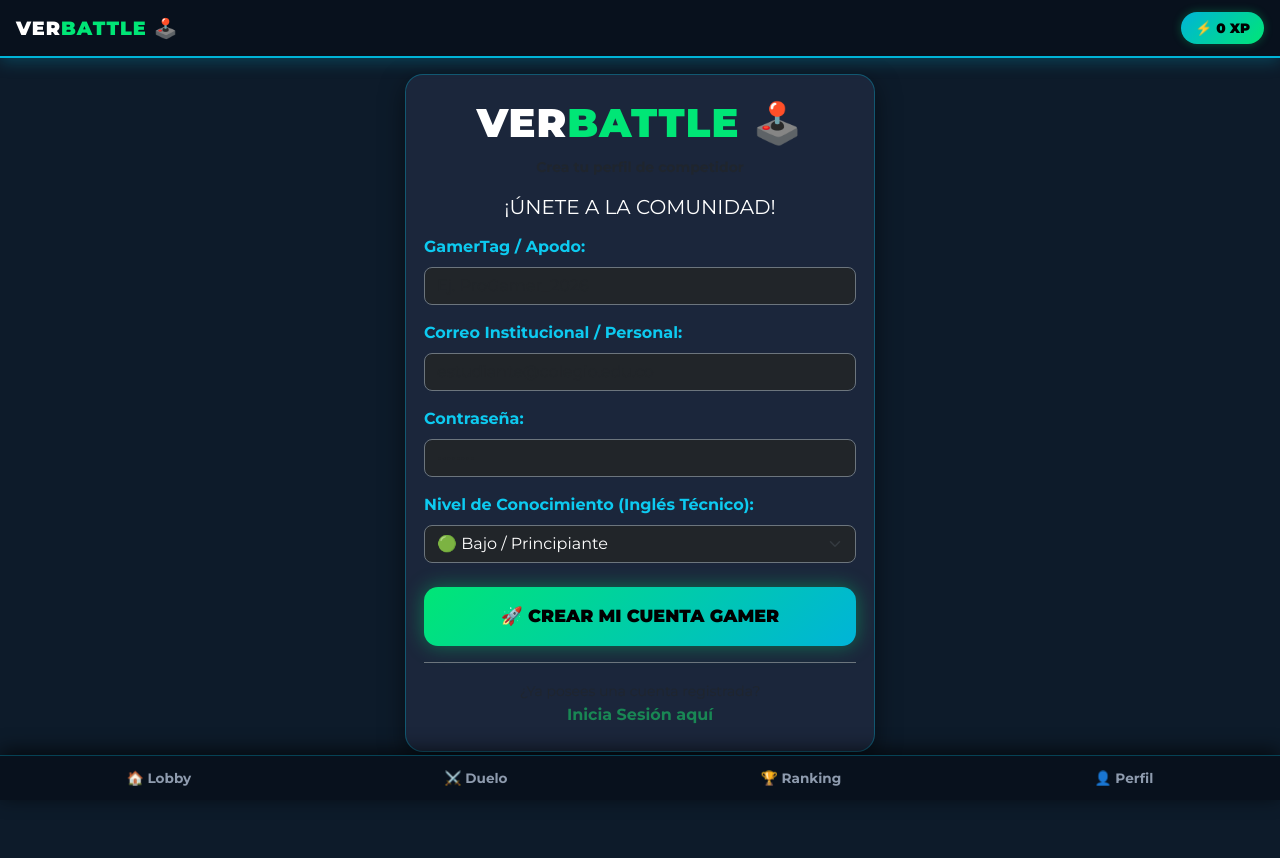
After one commit to szsmxteo/Verbattle-Proyecto-Productivo, a Django app: page /registro/ in a window 1280 px wide. The commit adds this page. Run offline with Django 5.2, Linux system fonts and the light colour scheme; data comes from the database, SQL or seed files in the repository; both versions use the stored data as it was after the commit.

Commit message:
Feat: Rediseño UI/UX e-Sports, temporizador de duelo y estilos globales

```diff
--- a/static/css/verbattle-theme.css
+++ b/static/css/verbattle-theme.css
@@ -1,14 +1,18 @@
 /* ==========================================================================
    VERBATTLE — ESTILOS OFICIALES E-SPORTS (MOBILE-FIRST)
    ========================================================================== */
+
+/* 1. Importación de la tipografía oficial */
+@import url('https://fonts.googleapis.com/css2?family=Montserrat:wght@400;600;700;800;900&display=swap');
 
 :root {
     --bg-dark: #0d1b2a;
     --bg-card: #1b263b;
     --accent-green: #00e676;
     --accent-blue: #00b4d8;
+    --danger-red: #ff1744; /* Color para respuestas incorrectas */
     --text-light: #f8f9fa;
-    --font-main: system-ui, -apple-system, "Segoe UI", Roboto, sans-serif;
+    --font-main: 'Montserrat', system-ui, -apple-system, sans-serif; /* Fuente oficial */
 }
 
 body.body-verbattle {
@@ -17,7 +21,7 @@ body.body-verbattle {
     font-family: var(--font-main) !important;
     min-height: 100vh;
     margin: 0;
-    padding-bottom: 90px;
+    padding-bottom: 90px; /* Espacio para el bottom nav */
 }
 
 /* Reset Global de Enlaces */
@@ -25,7 +29,31 @@ a, a:visited, a:hover, a:active {
     text-decoration: none !important;
 }
 
-/* Navbar Superior */
+/* Contenedor Principal Mobile-First (Máx 500px centrado) */
+.vb-container {
+    width: 100%;
+    max-width: 500px;
+    margin: 0 auto;
+    padding: 0 15px;
+    box-sizing: border-box;
+}
+
+/* =========================================
+   TEXTOS NEÓN
+   ========================================= */
+.text-neon-green {
+    color: var(--accent-green) !important;
+    text-shadow: 0 0 8px rgba(0, 230, 118, 0.4);
+}
+
+.text-neon-cyan {
+    color: var(--accent-blue) !important;
+    text-shadow: 0 0 8px rgba(0, 180, 216, 0.4);
+}
+
+/* =========================================
+   NAVBAR SUPERIOR
+   ========================================= */
 .navbar-verbattle {
     background-color: #08111d;
     border-bottom: 2px solid var(--accent-blue);
--- a/templates/base.html
+++ b/templates/base.html
@@ -4,15 +4,22 @@
 <head>
     <meta charset="UTF-8">
     <meta name="viewport" content="width=device-width, initial-scale=1.0, maximum-scale=1.0, user-scalable=no">
-    <title>{% block title %}Verbattle App{% endblock %}</title>
+    <meta name="description" content="Verbatle - Plataforma de desafíos lingüísticos 1vs1 en tiempo real. e-Sports educativos.">
+    <title>{% block title %}Verbatle App{% endblock %}</title>
 
-    <!-- Estilos Oficiales Verbattle (Local v4) -->
+    <!-- Estilos Oficiales Verbatle (Local v4) -->
     <link rel="stylesheet" href="{% static 'css/verbattle-theme.css' %}?v=4">
+
+    <!-- Bootstrap 5 CSS (Para grillas, flexbox y utilidades) -->
+    <link href="https://cdn.jsdelivr.net/npm/bootstrap@5.3.0/dist/css/bootstrap.min.css" rel="stylesheet">
+
+    <!-- Bloque para CSS específico de cada pantalla -->
+    {% block extra_css %}{% endblock %}
 </head>
 <body class="body-verbattle">
 
-    <!-- Navbar Superior -->
-    <nav class="navbar-verbattle">
+    <!-- Navbar Superior (XP y Logo) -->
+    <nav class="navbar-verbattle" style="position: sticky; top: 0; z-index: 1000;">
         <a class="brand-text" href="{% url 'home' %}">
             VER<span>BATTLE</span> 🕹️
         </a>
@@ -21,28 +28,30 @@
         </span>
     </nav>
 
-    <!-- Contenedor Principal Ajustado a Celular -->
-    <main class="container my-3" style="max-width: 500px;">
+    <!-- Contenedor Principal Mobile-First (Máx 500px) -->
+    <main class="vb-container my-3">
         {% block content %}
         {% endblock %}
     </main>
 
     <!-- Barra de Navegación Inferior Flotante -->
     <nav class="bottom-nav-fixed">
-        <a href="{% url 'home' %}" class="nav-link-mobile active">
+        <!-- Validamos la URL actual para pintar la pestaña activa -->
+        <a href="{% url 'home' %}" class="nav-link-mobile {% if request.resolver_match.url_name == 'home' %}active{% endif %}">
             <span>🏠 Lobby</span>
         </a>
-        <a href="{% url 'sala_duelo_directa' %}" class="nav-link-mobile">
+        <a href="{% url 'sala_duelo_directa' %}" class="nav-link-mobile {% if request.resolver_match.url_name == 'sala_duelo_directa' %}active{% endif %}">
             <span>⚔️ Duelo</span>
         </a>
-        <a href="{% url 'ranking' %}" class="nav-link-mobile">
+        <a href="{% url 'ranking' %}" class="nav-link-mobile {% if request.resolver_match.url_name == 'ranking' %}active{% endif %}">
             <span>🏆 Ranking</span>
         </a>
-        <a href="/admin/" class="nav-link-mobile">
+        <a href="{% url 'login' %}" class="nav-link-mobile {% if request.resolver_match.url_name == 'login' %}active{% endif %}">
             <span>👤 Perfil</span>
         </a>
     </nav>
 
+    <!-- Bloque para scripts específicos de cada plantilla -->
     {% block extra_js %}{% endblock %}
 </body>
 </html>
--- a/templates/home.html
+++ b/templates/home.html
@@ -32,9 +32,9 @@
     </div>
 </div>
 
-<!-- Botón Arcade Principal "Buscar Duelo" -->
+<!-- Botón Arcade Principal "Buscar Duelo" (Conectado a Matchmaking) -->
 <div class="mb-4">
-    <a href="{% url 'sala_duelo_directa' %}" class="btn-verbattle-arcade">
+    <a href="{% url 'matchmaking' %}" class="btn-verbattle-arcade">
         <span>⚔️</span>
         <span>¡BUSCAR DUELO 1VS1!</span>
     </a>
@@ -63,7 +63,7 @@
         <div class="text-center py-4 text-muted">
             <div class="fs-1 mb-2">🎮</div>
             <p class="mb-1 fw-semibold text-light">No hay salas esperando oponente</p>
-            <small class="text-secondary">¡Haz clic arriba en el botón verde para entrar a la Arena de Duelo!</small>
+            <small class="text-secondary">¡Haz clic arriba en el botón verde para buscar una partida!</small>
         </div>
     {% endif %}
 </div>
--- /dev/null
+++ b/templates/registro.html
@@ -0,0 +1,55 @@
+{% extends 'base.html' %}
+{% load static %}
+
+{% block title %}Verbattle — Registro Gamer{% endblock %}
+
+{% block content %}
+<div class="vb-card text-center py-4">
+    <div class="mb-3">
+        <h2 class="brand-text fs-1">VER<span>BATTLE</span> 🕹️</h2>
+        <small class="text-muted fw-bold">Crea tu perfil de competidor</small>
+    </div>
+
+    <h5 class="text-white fw-extrabold mb-3">¡ÚNETE A LA COMUNIDAD!</h5>
+
+    <form action="{% url 'home' %}" method="POST" class="text-start">
+        {% csrf_token %}
+        <!-- GamerTag / Usuario -->
+        <div class="mb-3">
+            <label class="form-label text-info fw-bold">GamerTag / Apodo:</label>
+            <input type="text" name="gamer_tag" class="form-control bg-dark text-white border-secondary rounded-3" placeholder="Ej. ProGamer_2026" required>
+        </div>
+
+        <!-- Correo Electrónico -->
+        <div class="mb-3">
+            <label class="form-label text-info fw-bold">Correo Institucional / Personal:</label>
+            <input type="email" name="email" class="form-control bg-dark text-white border-secondary rounded-3" placeholder="estudiante@colegio.edu.co" required>
+        </div>
+
+        <!-- Contraseña -->
+        <div class="mb-3">
+            <label class="form-label text-info fw-bold">Contraseña:</label>
+            <input type="password" name="password" class="form-control bg-dark text-white border-secondary rounded-3" placeholder="••••••••" required>
+        </div>
+
+        <!-- Selección de Nivel de Dominio -->
+        <div class="mb-4">
+            <label class="form-label text-info fw-bold">Nivel de Conocimiento (Inglés Técnico):</label>
+            <select name="nivel_dominio" class="form-select bg-dark text-white border-secondary rounded-3">
+                <option value="BAJO" {% if perfil.nivel_dominio == 'BAJO' %}selected{% endif %}>🟢 Bajo / Principiante</option>
+                <option value="MEDIO" {% if perfil.nivel_dominio == 'MEDIO' %}selected{% endif %}>🟡 Medio / Intermedio</option>
+                <option value="ALTO" {% if perfil.nivel_dominio == 'ALTO' %}selected{% endif %}>🔴 Alto / Avanzado</option>
+            </select>
+        </div>
+
+        <button type="submit" class="btn btn-verbattle-arcade mb-3">
+            🚀 CREAR MI CUENTA GAMER
+        </button>
+    </form>
+
+    <div class="border-top border-secondary pt-3 mt-2">
+        <small class="text-muted">¿Ya posees una cuenta registrada?</small><br>
+        <a href="{% url 'login' %}" class="text-success fw-bold">Inicia Sesión aquí</a>
+    </div>
+</div>
+{% endblock %}
--- a/verbattle/urls.py
+++ b/verbattle/urls.py
@@ -3,6 +3,9 @@ from . import views
 
 urlpatterns = [
     path('', views.home, name='home'),
+    path('login/', views.login_view, name='login'),
+    path('registro/', views.registro_view, name='registro'),
+    path('matchmaking/', views.matchmaking, name='matchmaking'),
     path('duelo/', views.sala_duelo_directa, name='sala_duelo_directa'),
     path('duelo/<int:sala_id>/', views.sala_duelo, name='sala_duelo'),
     path('ranking/', views.ranking, name='ranking'),
--- a/verbattle/views.py
+++ b/verbattle/views.py
@@ -1,9 +1,35 @@
 from django.shortcuts import render, get_object_or_404
 from .models import PerfilJugador, SalaVirtual, Pregunta
 
+def get_perfil_activo():
+    """Obtiene o crea el perfil principal del jugador en la BD"""
+    perfil, _ = PerfilJugador.objects.get_or_create(
+        id=1,
+        defaults={
+            'gamer_tag': 'Gamer_Estudiante',
+            'nivel_dominio': 'BAJO',
+            'puntos_xp': 0,
+            'victorias': 0,
+            'derrotas': 0
+        }
+    )
+    return perfil
+
 def home(request):
     """Lobby Principal del Jugador"""
-    perfil, _ = PerfilJugador.objects.get_or_create(gamer_tag="Gamer_Estudiante")
+    perfil = get_perfil_activo()
+
+    # Si se envía el formulario desde Login o Registro, se actualiza el perfil en la BD
+    if request.method == 'POST':
+        gamer_tag = request.POST.get('gamer_tag')
+        nivel_dominio = request.POST.get('nivel_dominio')
+
+        if gamer_tag:
+            perfil.gamer_tag = gamer_tag
+        if nivel_dominio:
+            perfil.nivel_dominio = nivel_dominio
+        perfil.save()
+
     salas = SalaVirtual.objects.filter(estado='ESPERANDO')[:5]
     return render(request, 'home.html', {
         'perfil': perfil,
@@ -12,7 +38,7 @@ def home(request):
 
 def sala_duelo_directa(request):
     """Arena de Duelo 1vs1 Directa"""
-    perfil, _ = PerfilJugador.objects.get_or_create(gamer_tag="Gamer_Estudiante")
+    perfil = get_perfil_activo()
     pregunta = Pregunta.objects.first()
     return render(request, 'sala_duelo.html', {
         'perfil': perfil,
@@ -21,7 +47,7 @@ def sala_duelo_directa(request):
 
 def sala_duelo(request, sala_id):
     """Arena de Duelo por Código de Sala"""
-    perfil, _ = PerfilJugador.objects.get_or_create(gamer_tag="Gamer_Estudiante")
+    perfil = get_perfil_activo()
     sala = get_object_or_404(SalaVirtual, id=sala_id)
     pregunta = Pregunta.objects.first()
     return render(request, 'sala_duelo.html', {
@@ -32,7 +58,7 @@ def sala_duelo(request, sala_id):
 
 def ranking(request):
     """Tabla de Clasificación Global e-Sports"""
-    perfil, _ = PerfilJugador.objects.get_or_create(gamer_tag="Gamer_Estudiante")
+    perfil = get_perfil_activo()
     jugadores = PerfilJugador.objects.all().order_by('-puntos_xp')
     return render(request, 'ranking.html', {
         'perfil': perfil,
@@ -41,7 +67,22 @@ def ranking(request):
 
 def resultado(request):
     """Resumen de Fin de Partida (Victoria / Derrota)"""
-    perfil, _ = PerfilJugador.objects.get_or_create(gamer_tag="Gamer_Estudiante")
+    perfil = get_perfil_activo()
     return render(request, 'resultado.html', {
         'perfil': perfil
     })
+
+def login_view(request):
+    """Pantalla de Iniciar Sesión"""
+    perfil = get_perfil_activo()
+    return render(request, 'login.html', {'perfil': perfil})
+
+def registro_view(request):
+    """Pantalla de Registro de Jugador"""
+    perfil = get_perfil_activo()
+    return render(request, 'registro.html', {'perfil': perfil})
+
+def matchmaking(request):
+    """Pantalla de Radar / Búsqueda de Oponente"""
+    perfil = get_perfil_activo()
+    return render(request, 'matchmaking.html', {'perfil': perfil})
```
Also changed, not shown: other parts of static/css/verbattle-theme.css (+37 -20 lines), static/css/css/styles.css (added, +120 -0 lines), templates/login.html (added, +37 -0 lines), templates/matchmaking.html (added, +50 -0 lines), templates/sala_duelo.html (+81 -53 lines), db.sqlite3.
